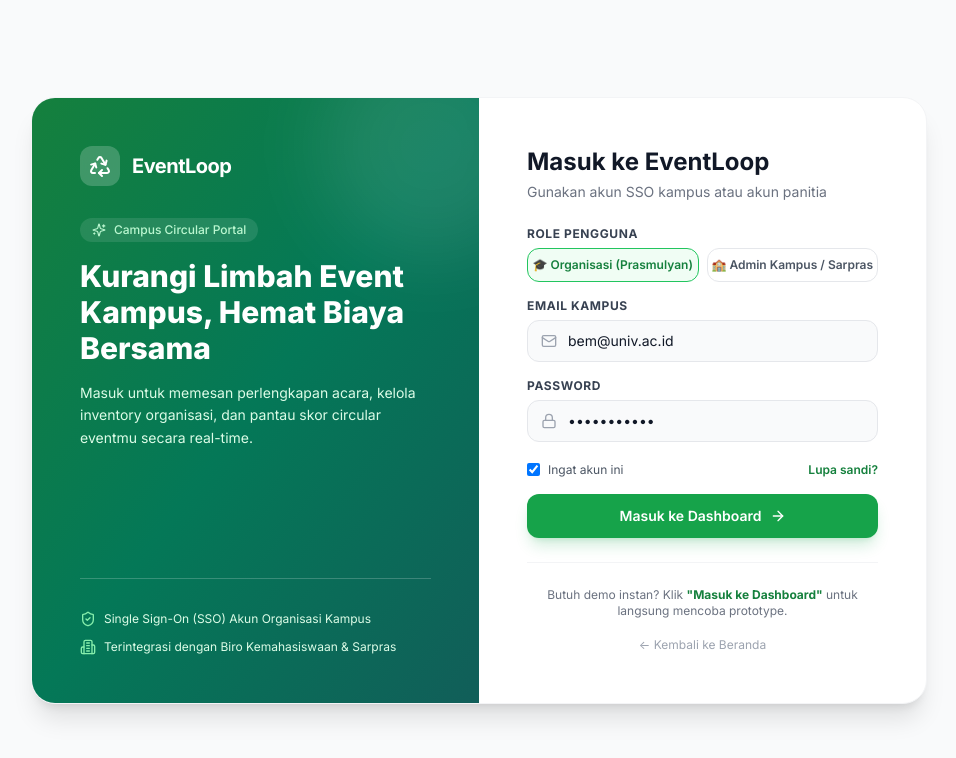
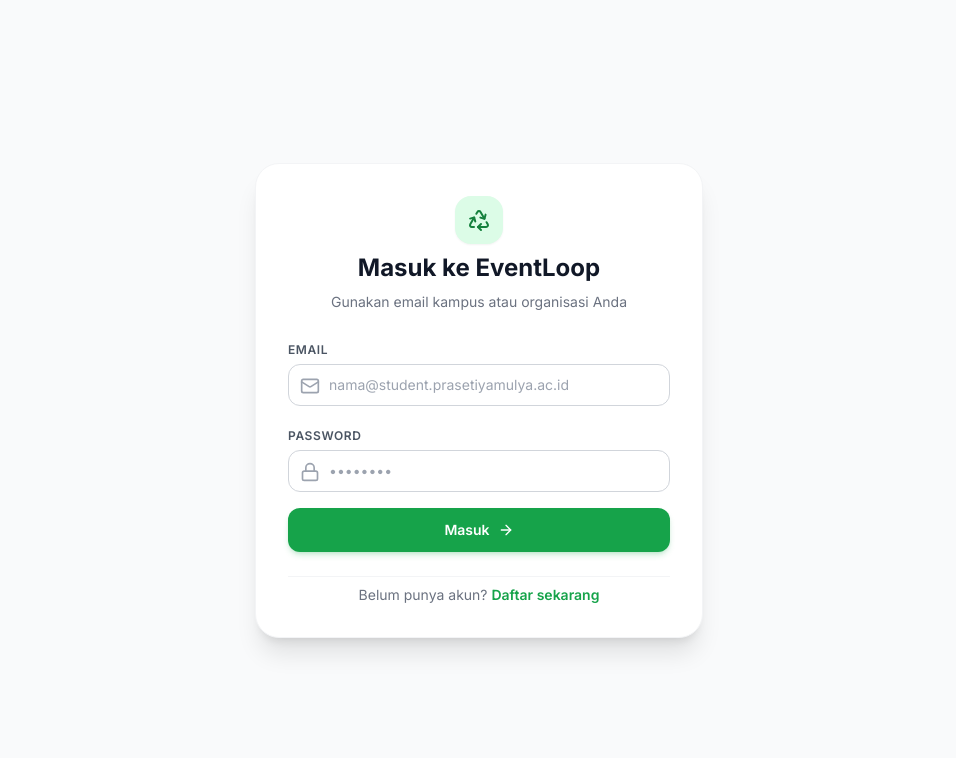
Before and after one commit to Shinnn2205/eventloop-app, a React (Vite) app: page /login in a window 1280 px wide. Shown: the top 758 px of the page, without its empty margins (161-1117 px from the left). Built offline with nearby package versions, Linux system fonts and the light colour scheme.

Commit message:
Update AppContext dengan integrasi Supabase auth dan database

```diff
--- a/src/pages/LoginPage.jsx
+++ b/src/pages/LoginPage.jsx
@@ -1,165 +1,111 @@
-import { useState } from 'react'
-import { Link, useNavigate } from 'react-router-dom'
-import { Recycle, Mail, Lock, ArrowRight, ShieldCheck, Sparkles, Building2 } from 'lucide-react'
-import { useApp } from '../context/AppContext'
+import React, { useState } from 'react'
+import { supabase } from '../lib/supabaseClient'
+import { Recycle, Mail, Lock, ArrowRight } from 'lucide-react'
 
 export default function LoginPage() {
-  const navigate = useNavigate()
-  const { setCurrentUserRole } = useApp()
-  const [email, setEmail] = useState('bem@univ.ac.id')
-  const [password, setPassword] = useState('password123')
-  const [role, setRole] = useState('student_org')
+  const [email, setEmail] = useState('')
+  const [password, setPassword] = useState('')
+  const [loading, setLoading] = useState(false)
+  const [isSignUp, setIsSignUp] = useState(false) // Untuk toggle antara Login atau Daftar akun baru
 
-  const handleLogin = (e) => {
+  const handleAuth = async (e) => {
     e.preventDefault()
-    if (role === 'sarpras') {
-      setCurrentUserRole('admin')
-      navigate('/admin')
+    setLoading(true)
+
+    if (isSignUp) {
+      // Proses Daftar Akun Baru
+      const { error } = await supabase.auth.signUp({
+        email,
+        password,
+      })
+      if (error) {
+        alert('Gagal mendaftar: ' + error.message)
       } else {
-      setCurrentUserRole('user')
-      navigate('/dashboard')
+        alert('Pendaftaran berhasil! Silakan masuk dengan akun yang baru dibuat.')
+        setIsSignUp(false)
       }
+    } else {
+      // Proses Login
+      const { error } = await supabase.auth.signInWithPassword({
+        email,
+        password,
+      })
+      if (error) {
+        alert('Gagal masuk: ' + error.message)
+      } else {
+        // Berhasil masuk, aplikasi akan otomatis mendeteksi sesi
+        window.location.href = '/'
+      }
+    }
+    setLoading(false)
   }
 
   return (
     <div className="min-h-screen bg-gray-50 flex items-center justify-center p-4">
-      <div className="max-w-4xl w-full grid md:grid-cols-2 bg-white rounded-3xl shadow-xl overflow-hidden border border-gray-100">
+      <div className="max-w-md w-full bg-white rounded-3xl shadow-xl overflow-hidden border border-gray-100 p-8 space-y-6">
 
-        {/* Left Info Panel */}
-        <div className="bg-gradient-to-br from-green-700 via-emerald-700 to-teal-800 text-white p-8 md:p-12 flex flex-col justify-between relative overflow-hidden">
-          <div className="absolute top-0 right-0 -mr-16 -mt-16 w-56 h-56 bg-white/10 rounded-full blur-2xl pointer-events-none" />
-
-          <div>
-            <div className="flex items-center gap-3 mb-8">
-              <div className="w-10 h-10 bg-white/20 backdrop-blur rounded-xl flex items-center justify-center">
-                <Recycle className="w-6 h-6 text-white" />
+        <div className="text-center space-y-2">
+          <div className="w-12 h-12 bg-green-100 rounded-2xl flex items-center justify-center mx-auto text-green-700 shadow-sm">
+            <Recycle className="w-6 h-6" />
           </div>
-              <span className="text-xl font-bold tracking-tight">EventLoop</span>
-            </div>
-
-            <div className="inline-flex items-center gap-2 bg-white/10 px-3 py-1 rounded-full text-xs font-medium text-green-200 mb-4">
-              <Sparkles className="w-3.5 h-3.5" /> Campus Circular Portal
-            </div>
-
-            <h2 className="text-2xl md:text-3xl font-extrabold leading-tight mb-4">
-              Kurangi Limbah Event Kampus, Hemat Biaya Bersama
-            </h2>
-            <p className="text-green-100 text-sm leading-relaxed">
-              Masuk untuk memesan perlengkapan acara, kelola inventory organisasi, dan pantau skor circular eventmu secara real-time.
+          <h3 className="text-2xl font-bold text-gray-900">
+            {isSignUp ? 'Daftar Akun EventLoop' : 'Masuk ke EventLoop'}
+          </h3>
+          <p className="text-sm text-gray-500">
+            {isSignUp ? 'Buat akun baru untuk mulai menyewa alat' : 'Gunakan email kampus atau organisasi Anda'}
           </p>
         </div>
 
-          <div className="pt-8 border-t border-white/20 space-y-3 text-xs text-green-100">
-            <div className="flex items-center gap-2">
-              <ShieldCheck className="w-4 h-4 text-green-300" />
-              <span>Single Sign-On (SSO) Akun Organisasi Kampus</span>
-            </div>
-            <div className="flex items-center gap-2">
-              <Building2 className="w-4 h-4 text-green-300" />
-              <span>Terintegrasi dengan Biro Kemahasiswaan & Sarpras</span>
-            </div>
-          </div>
-        </div>
-
-        {/* Right Form */}
-        <div className="p-8 md:p-12 flex flex-col justify-center">
-          <div className="mb-6">
-            <h3 className="text-2xl font-bold text-gray-900">Masuk ke EventLoop</h3>
-            <p className="text-sm text-gray-500 mt-1">Gunakan akun SSO kampus atau akun panitia</p>
-          </div>
-
-          <form onSubmit={handleLogin} className="space-y-4">
+        <form onSubmit={handleAuth} className="space-y-4">
           <div>
-              <label className="block text-xs font-bold text-gray-700 uppercase tracking-wider mb-1.5">
-                Role Pengguna
-              </label>
-              <div className="grid grid-cols-2 gap-2">
-                <button
-                  type="button"
-                  onClick={() => setRole('student_org')}
-                  className={`py-2 text-xs font-semibold rounded-xl border transition-all ${
-                    role === 'student_org'
-                      ? 'bg-green-50 border-green-500 text-green-700 font-bold'
-                      : 'border-gray-200 text-gray-600 hover:bg-gray-50'
-                  }`}
-                >
-                  🎓 Organisasi (Prasmulyan)
-                </button>
-                <button
-                  type="button"
-                  onClick={() => setRole('sarpras')}
-                  className={`py-2 text-xs font-semibold rounded-xl border transition-all ${
-                    role === 'sarpras'
-                      ? 'bg-green-50 border-green-500 text-green-700 font-bold'
-                      : 'border-gray-200 text-gray-600 hover:bg-gray-50'
-                  }`}
-                >
-                  🏫 Admin Kampus / Sarpras
-                </button>
-              </div>
-            </div>
-
-            <div>
-              <label className="block text-xs font-bold text-gray-700 uppercase tracking-wider mb-1.5">
-                Email Kampus
-              </label>
-              <div className="relative">
-                <Mail className="w-4 h-4 text-gray-400 absolute left-3.5 top-1/2 -translate-y-1/2" />
+            <label className="text-xs font-semibold text-gray-600 uppercase tracking-wider">Email</label>
+            <div className="relative mt-1">
+              <Mail className="w-5 h-5 text-gray-400 absolute left-3 top-3" />
               <input
                 type="email"
+                required
                 value={email}
                 onChange={(e) => setEmail(e.target.value)}
-                  required
-                  placeholder="organisasi@kampus.ac.id"
-                  className="w-full pl-10 pr-4 py-2.5 bg-gray-50 border border-gray-200 rounded-xl text-sm focus:outline-none focus:ring-2 focus:ring-green-500/20 focus:border-green-500 transition-all"
+                placeholder="nama@student.prasetiyamulya.ac.id"
+                className="w-full pl-10 pr-4 py-2.5 border border-gray-300 rounded-xl text-sm focus:ring-2 focus:ring-green-500 focus:outline-none"
               />
             </div>
           </div>
 
           <div>
-              <label className="block text-xs font-bold text-gray-700 uppercase tracking-wider mb-1.5">
-                Password
-              </label>
-              <div className="relative">
-                <Lock className="w-4 h-4 text-gray-400 absolute left-3.5 top-1/2 -translate-y-1/2" />
+            <label className="text-xs font-semibold text-gray-600 uppercase tracking-wider">Password</label>
+            <div className="relative mt-1">
+              <Lock className="w-5 h-5 text-gray-400 absolute left-3 top-3" />
               <input
                 type="password"
+                required
                 value={password}
                 onChange={(e) => setPassword(e.target.value)}
-                  required
                 placeholder="••••••••"
-                  className="w-full pl-10 pr-4 py-2.5 bg-gray-50 border border-gray-200 rounded-xl text-sm focus:outline-none focus:ring-2 focus:ring-green-500/20 focus:border-green-500 transition-all"
+                className="w-full pl-10 pr-4 py-2.5 border border-gray-300 rounded-xl text-sm focus:ring-2 focus:ring-green-500 focus:outline-none"
               />
             </div>
           </div>
 
-            <div className="flex items-center justify-between text-xs pt-1">
-              <label className="flex items-center gap-2 cursor-pointer text-gray-600">
-                <input type="checkbox" defaultChecked className="rounded text-green-600 focus:ring-green-500" />
-                Ingat akun ini
-              </label>
-              <a href="#" className="text-green-700 hover:underline font-semibold">Lupa sandi?</a>
-            </div>
-
           <button
             type="submit"
-              className="w-full btn-primary text-sm !py-3 flex items-center justify-center gap-2 mt-4"
+            disabled={loading}
+            className="w-full flex items-center justify-center gap-2 py-3 px-4 rounded-xl text-sm font-semibold text-white bg-green-600 hover:bg-green-700 transition-all shadow-md shadow-green-600/20"
           >
-              <span>Masuk ke Dashboard</span>
-              <ArrowRight className="w-4 h-4" />
+            <span>{loading ? 'Memproses...' : (isSignUp ? 'Daftar Sekarang' : 'Masuk')}</span>
+            {!loading && <ArrowRight className="w-4 h-4" />}
           </button>
         </form>
 
-          <div className="mt-6 pt-6 border-t border-gray-100 text-center">
-            <p className="text-xs text-gray-500">
-              Butuh demo instan? Klik <strong className="text-green-700 cursor-pointer" onClick={() => { setCurrentUserRole('user'); navigate('/dashboard'); }}>"Masuk ke Dashboard"</strong> untuk langsung mencoba prototype.
-            </p>
-            <div className="mt-3">
-              <Link to="/" className="text-xs text-gray-400 hover:text-gray-600">
-                ← Kembali ke Beranda
-              </Link>
-            </div>
-          </div>
+        <div className="text-center text-sm text-gray-500 pt-2 border-t border-gray-100">
+          {isSignUp ? 'Sudah punya akun?' : 'Belum punya akun?'}{' '}
+          <button
+            type="button"
+            onClick={() => setIsSignUp(!isSignUp)}
+            className="font-semibold text-green-600 hover:underline"
+          >
+            {isSignUp ? 'Masuk di sini' : 'Daftar sekarang'}
+          </button>
         </div>
 
       </div>
```
Lines whose indentation alone changed are shown as unchanged.
